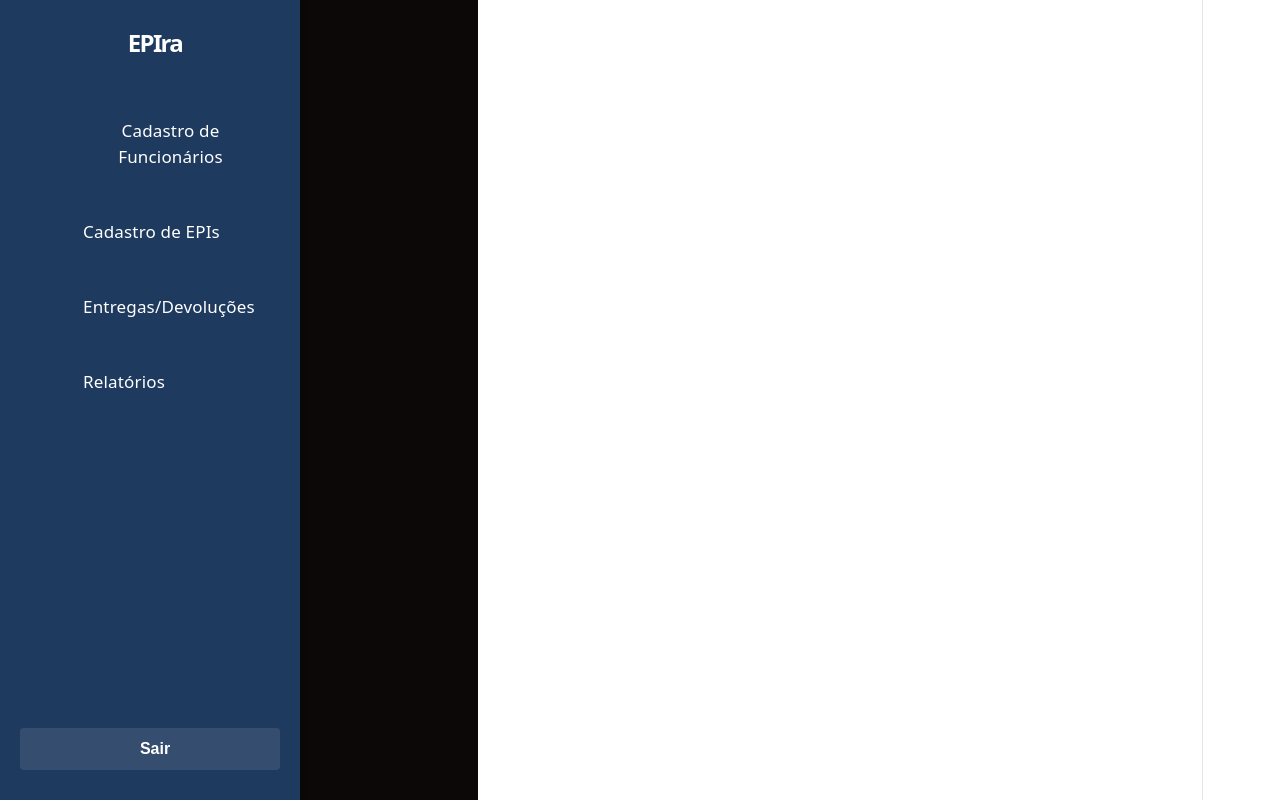
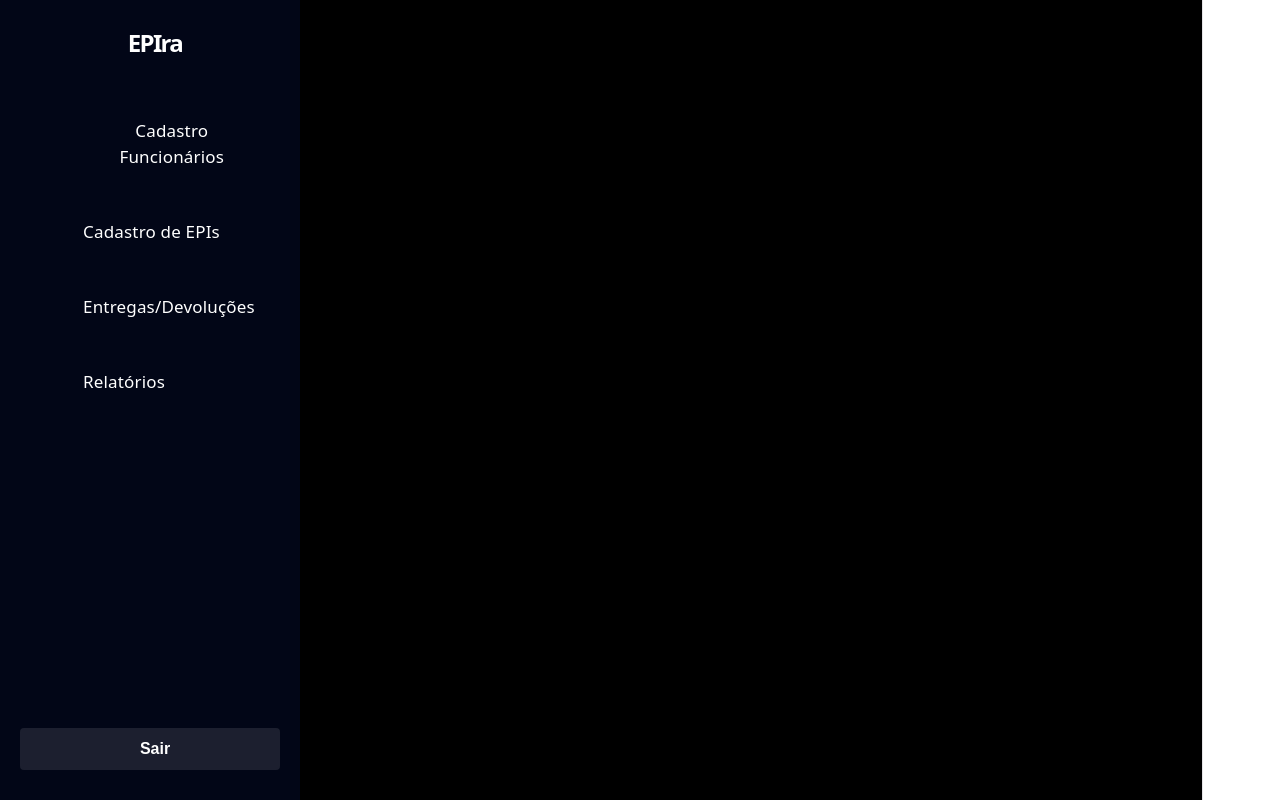
Before and after one commit to henriqueVMdev/EPIra, a Vue app: page /applayout in a window 1280 px wide. Built offline with nearby package versions, Linux system fonts and the light colour scheme.

Commit message:
applayout

```diff
--- a/src/layouts/applayout.vue
+++ b/src/layouts/applayout.vue
@@ -8,7 +8,7 @@
       <nav class="menu">
         <RouterLink to="/applayout/funcionarios" class="menu-item" active-class="active">
           <i class="fas fa-users"></i>
-          <span>Cadastro de Funcionários</span>
+          <span>Cadastro Funcionários</span>
         </RouterLink>
 
         <RouterLink to="/applayout/cadastro" class="menu-item" active-class="active">
@@ -53,13 +53,13 @@ import { RouterLink, RouterView } from "vue-router";
 .shell {
   display: flex;
   height: 100vh;
-  background-color: #0c0808;
+  background-color: #000000;
 }
 
 .sidebar {
   width: 300px;
-  background-color: #1e3a5f;
-  color: #ffffff;
+  background-color: #020617;
+  color: #141a4c;
   padding: 30px 20px;
   display: flex;
   flex-direction: column;
@@ -109,12 +109,12 @@ import { RouterLink, RouterView } from "vue-router";
 }
 
 .menu-item:hover {
-  background-color: #020108;
+  background-color: #141a4c;
 }
 
 .menu-item.active {
-  background: #fff4ed;
-  color: #12417e;
+  background: #141a4c;
+  color: #8eabff;
   font-weight: 600;
   border-left: 4px solid #1e3a5f;
   padding-left: 16px;
@@ -144,7 +144,7 @@ import { RouterLink, RouterView } from "vue-router";
 }
 
 .botao-sair:hover {
-  background-color: #12417e;
+  background-color: #141a4c;
 }
 
 .botao-sair:active {
@@ -160,7 +160,7 @@ import { RouterLink, RouterView } from "vue-router";
   margin-left: 400px;
   padding: 30px;
   overflow-y: auto;
-  background-color: #ffffff;
+  background-color: #000000;
 }
 
 @media (max-width: 768px) {
```
